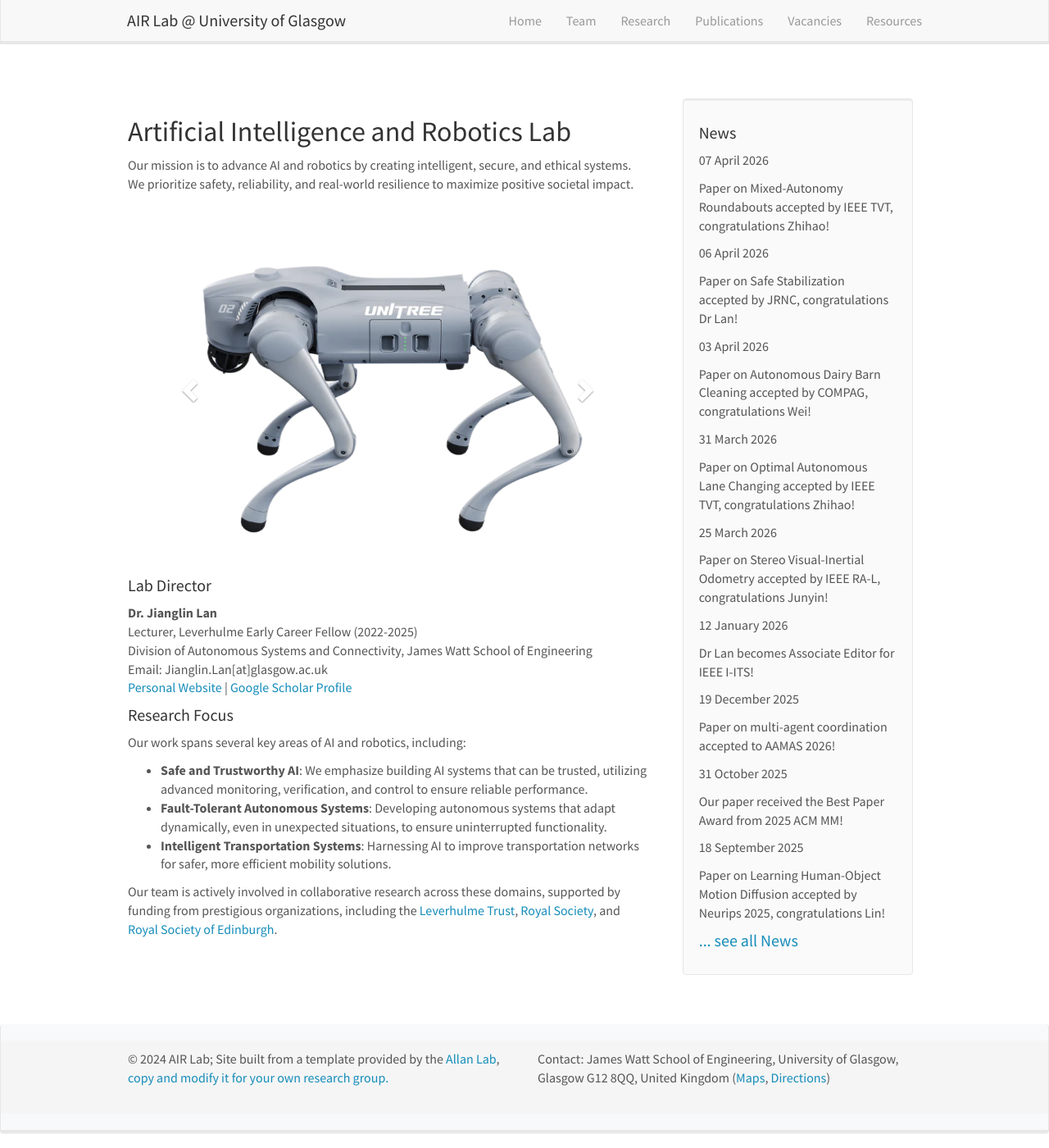
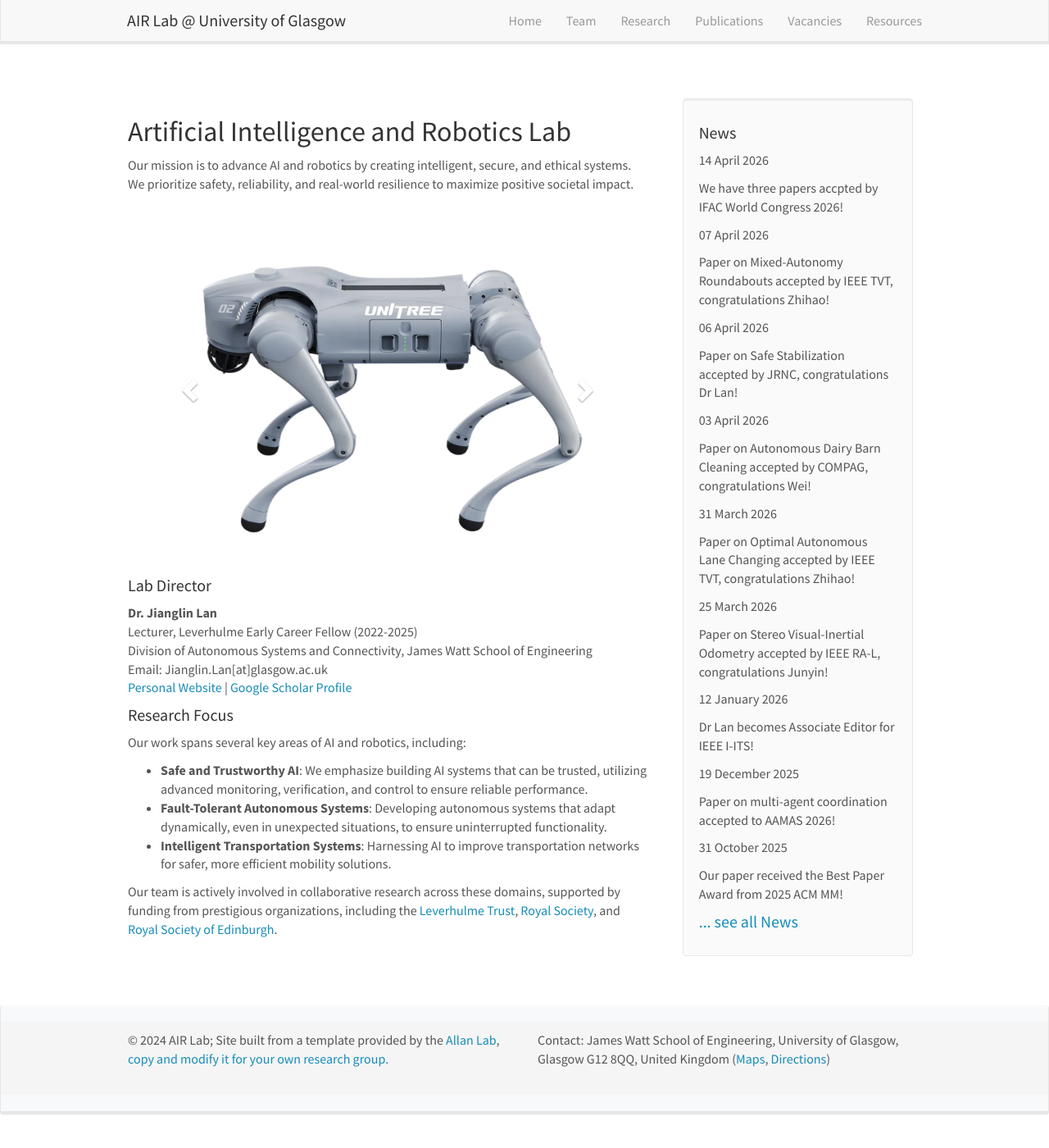
Before and after one commit to AIR-Lan/AIR-Lab, a Jekyll site: the page built from _pages/home.md, in a window 1280 px wide and 1400 px high. Shown: the whole window at 82% size. Built offline with Jekyll 4.4.1, drawn with Linux system fonts in a browser that asks for light colours; nearby versions of some CDN libraries.

Commit message:
Update news.yml

```diff
--- a/_data/news.yml
+++ b/_data/news.yml
@@ -1,3 +1,6 @@
+- date: 14 April 2026
+  headline: We have three papers accpted by IFAC World Congress 2026!
+
 - date: 07 April 2026
   headline: Paper on Mixed-Autonomy Roundabouts accepted by IEEE TVT, congratulations Zhihao!
 
```
